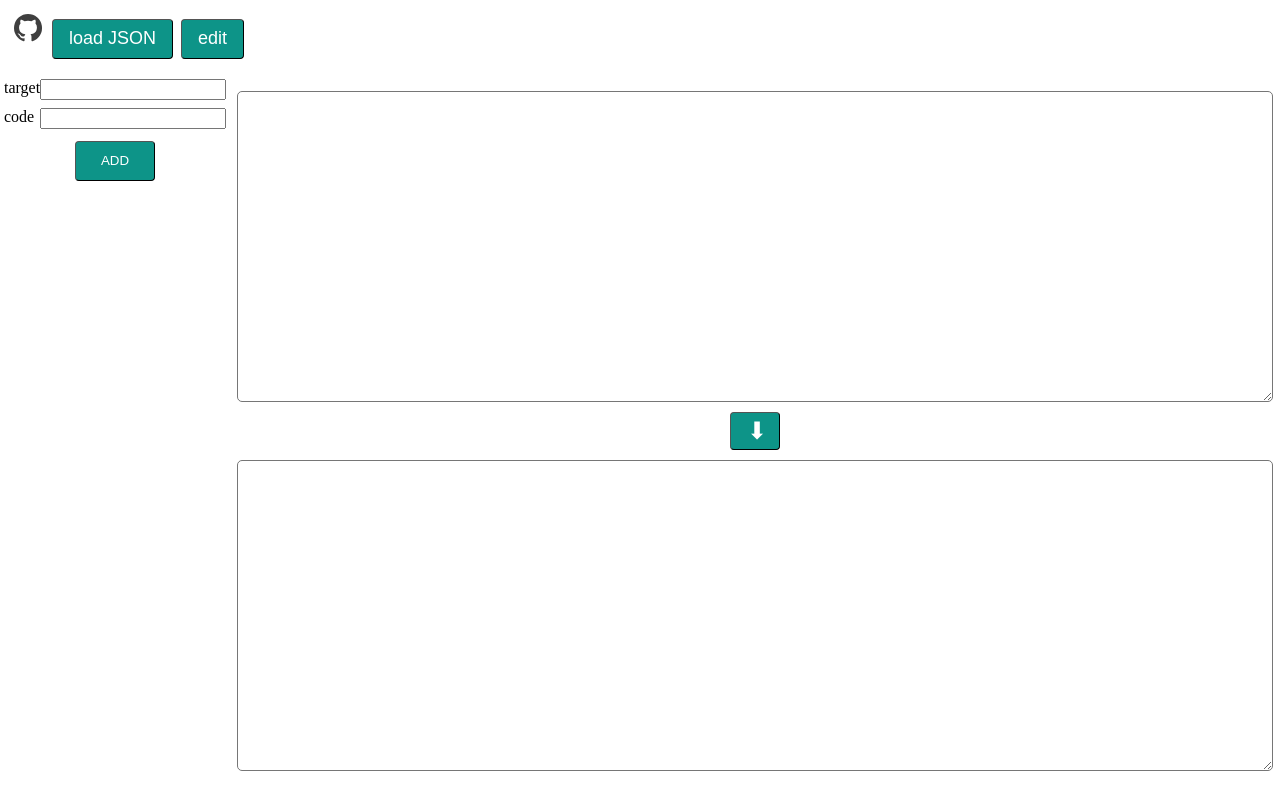
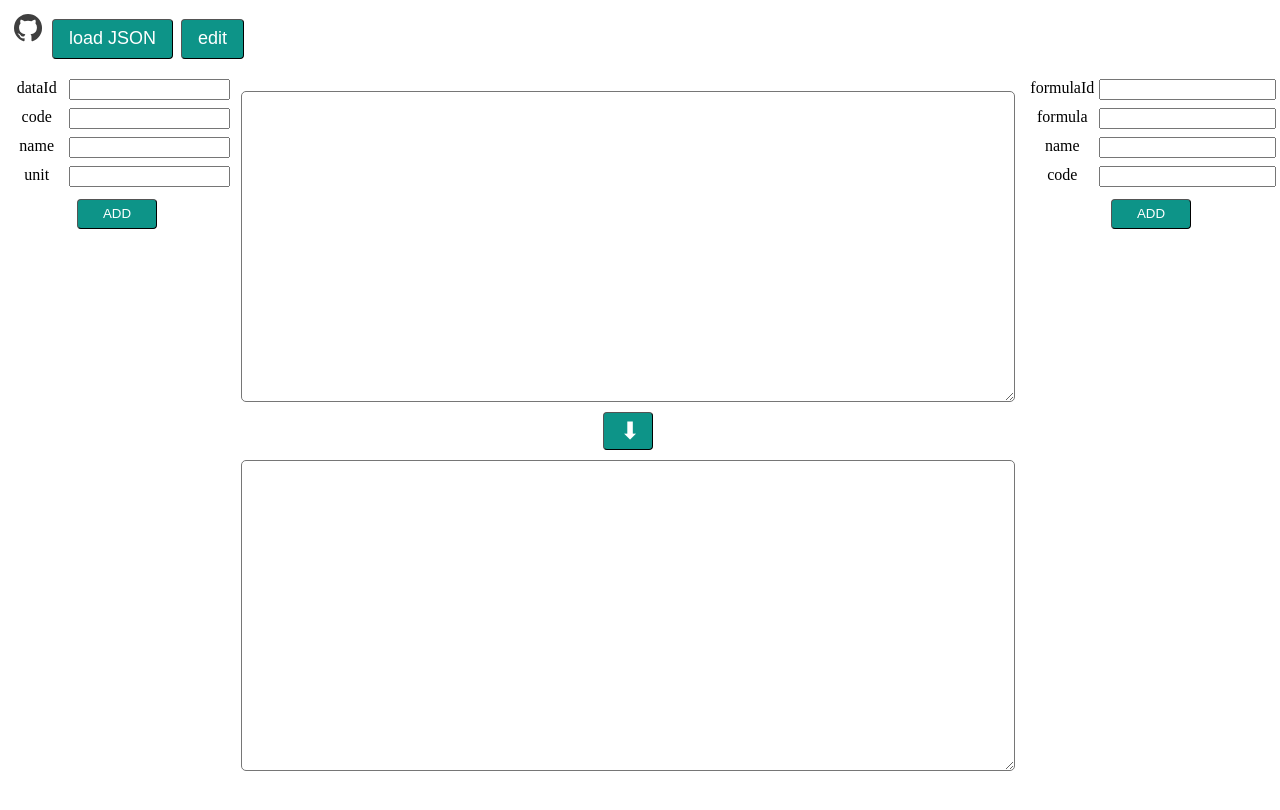
Before and after one commit to Cheng-DX/formula-editor, a Vue app: page /edit in a window 1280 px wide. Shown: the top 810 px of the page. Built offline with nearby package versions, Linux system fonts and the light colour scheme; a web font is replaced by a local one.

Commit message:
feat: add formulas

```diff
--- a/src/router/index.ts
+++ b/src/router/index.ts
@@ -1,8 +1,13 @@
 import { createRouter, createWebHistory } from 'vue-router'
 
 const router = createRouter({
-  history: createWebHistory(import.meta.env.BASE_URL),
+  history: createWebHistory(),
   routes: [
+    {
+      path: '/',
+      name: 'MAIN',
+      redirect: '/edit'
+    },
     {
       path: '/load-json',
       name: 'load-json',
--- a/src/views/EditPanel.vue
+++ b/src/views/EditPanel.vue
@@ -1,14 +1,22 @@
 <script setup lang="ts">
-import type { DataItem } from '@/types'
-import { ref } from 'vue'
+import type { DataItem, FormulaItem } from '@/types'
+import { reactive, ref } from 'vue'
 
 const data = ref<DataItem[]>([])
+const formulas = ref<FormulaItem[]>([])
+
 for (let key in localStorage) {
   if (key.endsWith('INFO')) {
     const json = localStorage.getItem(key)
     if (json) {
       const r = JSON.parse(json) as DataItem[]
       data.value.push(...r)
+    }
+  } else if (key.endsWith('FORMULA')) {
+    const json = localStorage.getItem(key)
+    if (json) {
+      const r = JSON.parse(json) as FormulaItem[]
+      formulas.value.push(...r)
     }
   }
 }
@@ -26,20 +34,54 @@ function transform() {
   output.value = text
 }
 
-const addId = ref('')
-const addCode = ref('')
+const newData = reactive<DataItem>({
+  dataId: '',
+  code: '',
+  name: '',
+  unit: ''
+})
 function addDataItem() {
-  const id = addId.value
-  const code = addCode.value
+  const id = newData.dataId
+  const code = newData.code
   if (id && code) {
     const item = {
       dataId: id,
       code,
-      name: 'temp',
-      unit: '-'
+      name: newData.name ? newData.name : 'NO_NAME',
+      unit: newData.unit ? newData.unit : '-'
     }
     const tag = 'EXTRO_INFO'
     data.value.push(item)
+    if (!localStorage.getItem(tag)) {
+      localStorage.setItem(tag, JSON.stringify([item]))
+    } else {
+      const json = JSON.parse(localStorage.getItem(tag) as string)
+      json.push(item)
+      localStorage.setItem(tag, JSON.stringify(json))
+    }
+    transform()
+  }
+}
+
+const newFormula = reactive<FormulaItem>({
+  formulaId: '',
+  formula: '',
+  name: '',
+  code: ''
+})
+function addFormulaItem() {
+  const code = newFormula.code
+  const formula = newFormula.formula
+  const formulaId = newFormula.formulaId
+  if (code && formula && formulaId) {
+    const item: FormulaItem = {
+      formulaId,
+      code,
+      formula,
+      name: newFormula.name ? newFormula.name : 'NO_NAME'
+    }
+    const tag = 'EXTRO_FORMULA'
+    formulas.value.push(item)
     if (!localStorage.getItem(tag)) {
       localStorage.setItem(tag, JSON.stringify([item]))
     } else {
@@ -55,33 +97,60 @@ function addDataItem() {
 <template>
   <div flex h-90vh>
     <div flex hp-100 flex-col items-center p-1 scroll-y>
-      <div wp-100 flex justify-between m-1>
-        <span>target</span>
-        <input v-model="addId" wp-80 />
+      <div v-for="key in Object.keys(newData)" wp-100 flex justify-between m-1>
+        <span wp-30 text-center>{{ key }}</span>
+        <input v-model="newData[key]" wp-70 />
       </div>
-      <div w-full flex justify-between m-1>
-        <span>code</span>
-        <input v-model="addCode" wp-80 />
-      </div>
-
-      <button @click="addDataItem" btn h-10 w-20 m-2>ADD</button>
+      <button @click="addDataItem" btn h-30px w-20 m-2>ADD</button>
       <div
         v-for="item of data"
         flex
         justify-around
-        w-300px
+        w-400px
         border
         border-gray-300
       >
-        <div wp-33 text-center>{{ item.dataId }}</div>
-        <div wp-33 text-center>{{ item.code }}</div>
-        <div wp-33 text-center>{{ item.name }}</div>
+        <div wp-40 text-center>{{ item.dataId }}</div>
+        <div wp-20 text-center>{{ item.code }}</div>
+        <div wp-40 text-center>{{ item.name }}</div>
       </div>
     </div>
+
     <div flex flex-col items-center flex-grow m-10px r-10>
       <textarea v-model="input" text-18px hp-50 m-10px r-5 wp-100 />
       <button @click="transform" btn text-6 w-50px>⬇</button>
       <textarea v-model="output" text-18px hp-50 m-10px r-5 wp-100 />
     </div>
+
+    <div flex hp-100 flex-col items-center p-1 scroll-y>
+      <div
+        v-for="key in Object.keys(newFormula)"
+        wp-100
+        flex
+        justify-between
+        m-1
+      >
+        <span wp-30 text-center>{{ key }}</span>
+        <input v-model="newFormula[key]" wp-70 />
+      </div>
+
+      <button @click="addFormulaItem" btn h-30px w-20 m-2>ADD</button>
+      <div
+        v-for="item of formulas"
+        flex
+        flex-col
+        justify-around
+        w-400px
+        border
+        border-gray-300
+      >
+        <div>
+          <span text-18px p-1 scroll-x color-red>{{ item.code }}</span>
+          <span text-18px p-1 scroll-x color-red>{{ item.name }}</span>
+        </div>
+
+        <div p-1 scroll-x>{{ item.formula }}</div>
+      </div>
+    </div>
   </div>
 </template>
--- a/uno.config.ts
+++ b/uno.config.ts
@@ -24,6 +24,12 @@ export default defineConfig({
         'overflow-y': 'scroll'
       }
     ],
+    [
+      'scroll-x',
+      {
+        'overflow-x': 'scroll'
+      }
+    ],
     [/^wp-(\d+)$/, ([, d]) => ({ width: `${d}%` })],
     [/^hp-(\d+)$/, ([, d]) => ({ height: `${d}%` })],
     [/^r-(\d+)$/, ([, d]) => ({ 'border-radius': `${d}px` })]
```
